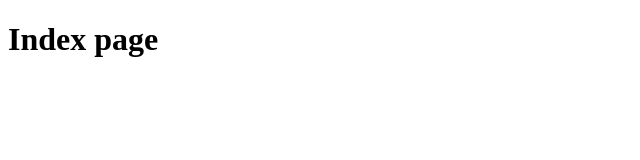
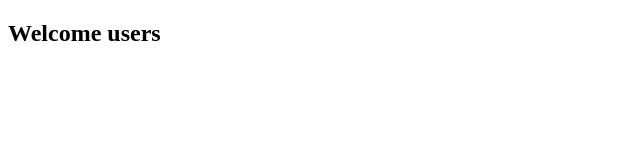
Before and after one commit to DaviesNyantakyi/branch-demo, a plain HTML site: page index.html in a window 1280 px wide. Shown: the whole page, without its empty margins (0-640 px from the left). Drawn offline with Linux system fonts and the light colour scheme.

Commit message:
Update header message

```diff
--- a/index.html
+++ b/index.html
@@ -6,6 +6,6 @@
     <title>Index</title>
   </head>
   <body>
-    <h1>Index page</h1>
+    <h2>Welcome users</h2>
   </body>
 </html>
```
